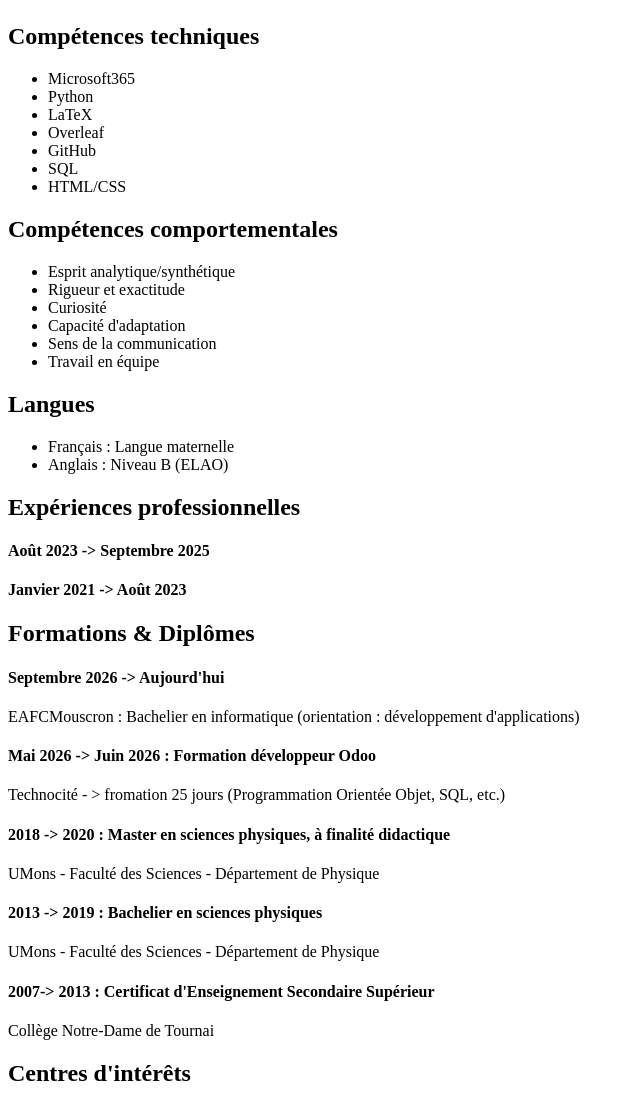
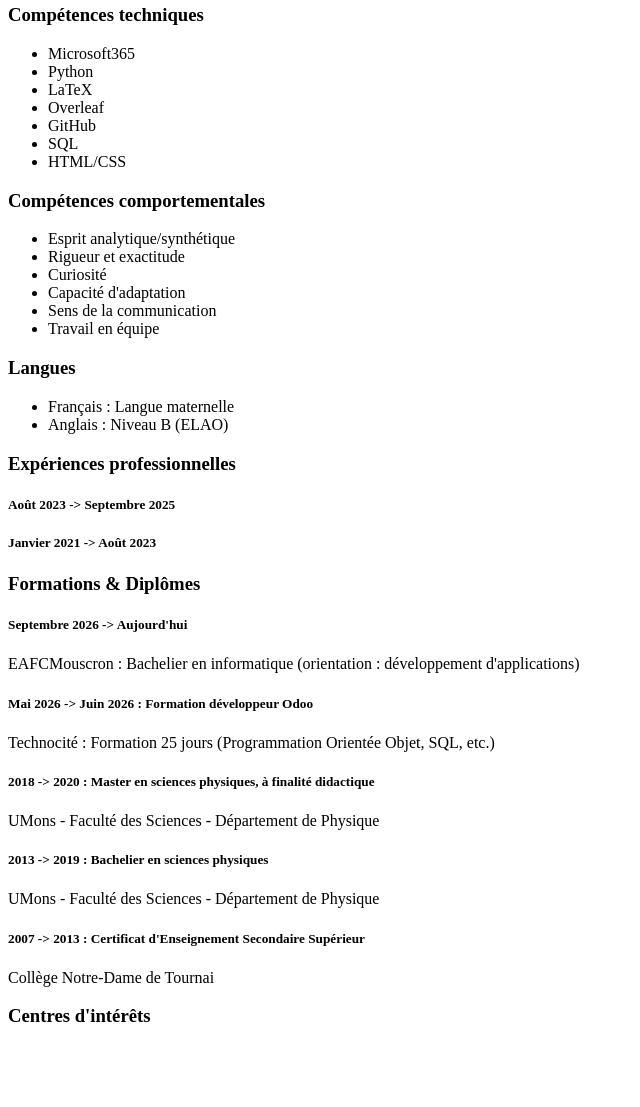
Before and after one commit to PierreP252/EAFCM, a plain HTML site: page index.html in a window 1280 px wide. Shown: the part 396-1503 px from the top of the page, without its empty margins (0-640 px from the left). After the commit the page ends 1442 px from the top, so only its background shows below. Drawn offline with Linux system fonts and the light colour scheme.

```diff
--- a/index.html
+++ b/index.html
@@ -9,8 +9,8 @@
     <!-- Voici un commentaire -->
 	  <p> Tout ce qui va suivre n'est encore qu'une ébauche de CV pour l'instant.</p>
     <h1> BAYART Pierre</h1>
-    <h1> Master en sciences physiques </h1>
-    <h2> Coordonnées </h2>
+    <h2> Master en sciences physiques </h2>
+    <h3> Coordonnées </h3>
       <table>
         <tr>
           <div> *Img* </div> <div> BAYART Pierre (31 ans) </div>
@@ -28,7 +28,7 @@
           <div> *Img* </div> <div> Permis B </div>
         </tr>
       </table>
-    <h2> Compétences techniques </h2>
+    <h3> Compétences techniques </h3>
       <ul>
         <li> Microsoft365 </li>
         <li> Python </li>
@@ -38,7 +38,7 @@
         <li> SQL </li>
         <li> HTML/CSS </li>
       </ul>
-    <h2> Compétences comportementales </h2>
+    <h3> Compétences comportementales </h3>
       <ul>
         <li> Esprit analytique/synthétique </li>
         <li> Rigueur et exactitude </li>
@@ -47,25 +47,25 @@
         <li> Sens de la communication </li>
         <li> Travail en équipe </li>
       </ul>
-    <h2> Langues </h2>
+    <h3> Langues </h3>
       <ul>
         <li> Français : Langue maternelle </li>
         <li> Anglais : Niveau B (ELAO) </li>
       </ul>
-    <h2> Expériences professionnelles </h2>
-      <h4> Août 2023 -> Septembre 2025 </h4>
-      <h4> Janvier 2021 -> Août 2023 </h4>
-    <h2> Formations & Diplômes </h2>
-      <h4> Septembre 2026 -> Aujourd'hui </h4>
+    <h3> Expériences professionnelles </h3>
+      <h5> Août 2023 -> Septembre 2025 </h5>
+      <h5> Janvier 2021 -> Août 2023 </h5>
+    <h3> Formations & Diplômes </h3>
+      <h5> Septembre 2026 -> Aujourd'hui </h5>
         EAFCMouscron : Bachelier en informatique (orientation : développement d'applications)
-      <h4> Mai 2026 -> Juin 2026 : Formation développeur Odoo </h4>
-        Technocité - > fromation 25 jours (Programmation Orientée Objet, SQL, etc.)
-      <h4> 2018 -> 2020 : Master en sciences physiques, à finalité didactique </h4>
+      <h5> Mai 2026 -> Juin 2026 : Formation développeur Odoo </h5>
+        Technocité : Formation 25 jours (Programmation Orientée Objet, SQL, etc.)
+      <h5> 2018 -> 2020 : Master en sciences physiques, à finalité didactique </h5>
         UMons - Faculté des Sciences - Département de Physique
-      <h4> 2013 -> 2019 : Bachelier en sciences physiques </h4>
+      <h5> 2013 -> 2019 : Bachelier en sciences physiques </h5>
         UMons - Faculté des Sciences - Département de Physique
-      <h4> 2007-> 2013 : Certificat d'Enseignement Secondaire Supérieur </h4>
+      <h5> 2007 -> 2013 : Certificat d'Enseignement Secondaire Supérieur </h5>
         Collège Notre-Dame de Tournai
-    <h2> Centres d'intérêts </h2>
+    <h3> Centres d'intérêts </h3>
   </body>
 </html>
```
